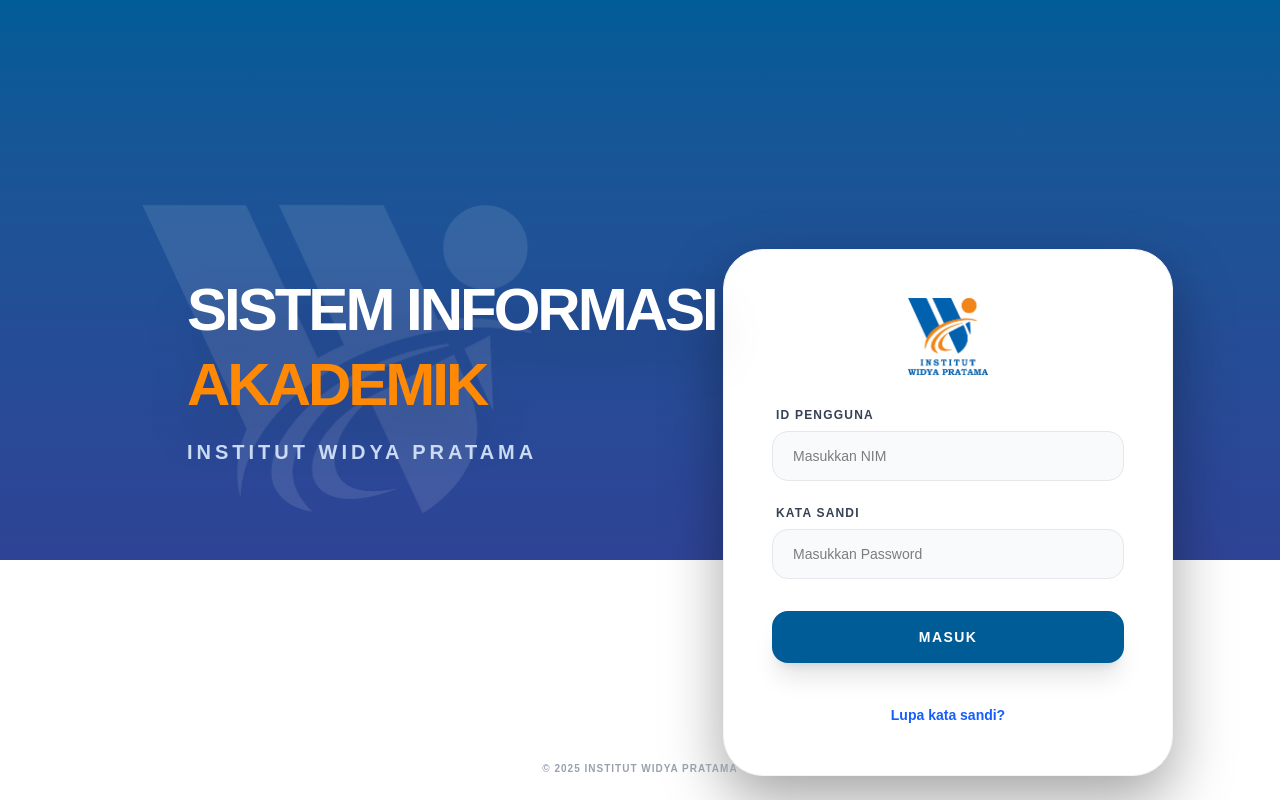
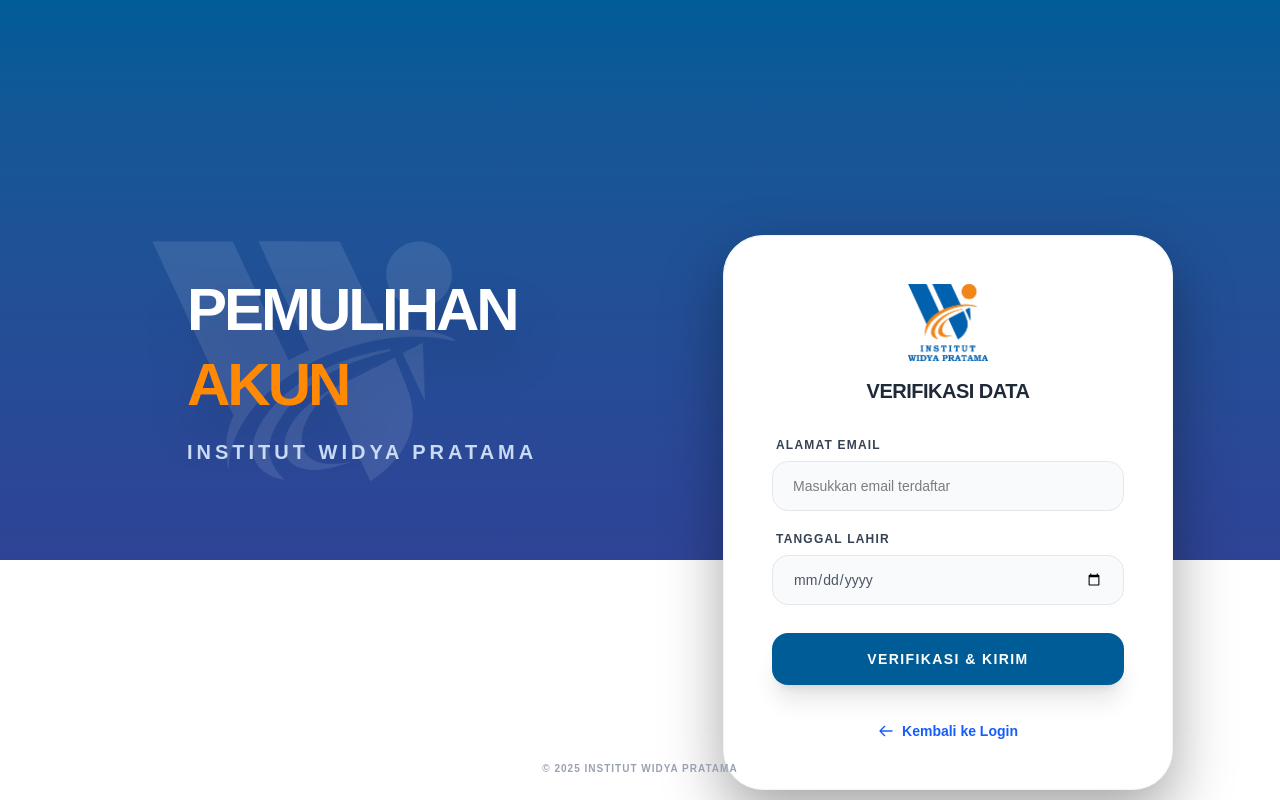
Before and after one commit to Troymoo17/siakad_skripsi, a React (Vite) app: page /lupa-sandi in a window 1280 px wide. Before the commit this address led to /. Built offline with nearby package versions, Linux system fonts and the light colour scheme; the HTML template or start-up script is replaced by a standard one.

Commit message:
add lupa sandi

```diff
--- a/src/App.jsx
+++ b/src/App.jsx
@@ -42,6 +42,7 @@ const App = () => {
     <Router>
       <Routes>
         <Route path="/" element={<LoginPage />} />
+          <Route path="lupa-sandi" element={<LupaSandiPage />} />
         <Route path="/dashboard" element={<DashboardLayout />}>
           <Route index element={<DashboardPage />} />
           <Route path="profile" element={<ProfilePage />} />
@@ -73,7 +74,6 @@ const App = () => {
           <Route path="registrasi/hotspot" element={<HotspotPage />} />
            <Route path="survei-kepuasan/fasilitas" element={<SurveiKepuasanFasilitasPage />} />
           <Route path="survei-kepuasan/skripsi" element={<SurveiKepuasanSkripsiPage />} />
-          <Route path="lupa-sandi" element={<LupaSandiPage />} />
           <Route path="yudisium" element={<YudisiumPage />} />
         </Route>
         <Route path="*" element={<Navigate to="/" />} />
--- a/src/pages/LupaSandi.jsx
+++ b/src/pages/LupaSandi.jsx
@@ -1,19 +1,20 @@
 import React, { useState } from 'react';
-import { useNavigate, NavLink } from 'react-router-dom';
+import { useNavigate, Link } from 'react-router-dom';
 import Swal from 'sweetalert2';
 import logo from '../assets/logo.png';
 import logoOnly from '../assets/logo_only.png';
 
 const LupaSandiPage = () => {
   const [email, setEmail] = useState('');
+  const [tglLahir, setTglLahir] = useState('');
   const navigate = useNavigate();
 
   const handleReset = (e) => {
     e.preventDefault();
     Swal.fire({
       icon: "success",
-      title: "Instruksi Terkirim",
-      text: "Silahkan cek email Anda untuk mengatur ulang kata sandi.",
+      title: "Verifikasi Berhasil",
+      text: "Instruksi pemulihan telah dikirim ke email Anda.",
       confirmButtonColor: "#005c97",
     }).then(() => {
       navigate('/');
@@ -28,8 +29,8 @@ const LupaSandiPage = () => {
 
       <div className="flex-1 flex flex-col md:flex-row items-center justify-center relative z-10 p-4 min-[350px]:p-6">
 
-        {/* Branding Section - Diturunkan agar tidak terlalu ke atas */}
-        <div className="w-full md:w-1/2 flex flex-col items-center md:items-start pt-12 min-[350px]:pt-16 md:pt-0 mb-4 md:mb-0 md:pl-12 lg:pl-20">
+        {/* Branding Section */}
+        <div className="w-full md:w-1/2 flex flex-col items-center md:items-start pt-16 min-[350px]:pt-20 md:pt-0 mb-4 md:mb-0 md:pl-12 lg:pl-20 transition-all duration-500">
           <div className="relative">
             <img
               src={logoOnly}
@@ -37,8 +38,8 @@ const LupaSandiPage = () => {
               className="absolute top-1/2 left-1/2 md:left-0 -translate-x-1/2 md:translate-x-[-10%] -translate-y-1/2 w-44 min-[350px]:w-56 sm:w-64 md:w-[450px] opacity-10 brightness-0 invert pointer-events-none"
             />
 
-            <div className="relative z-10 text-center md:text-left text-white">
-              <h1 className="font-black text-2xl min-[350px]:text-3xl sm:text-4xl md:text-5xl lg:text-6xl leading-tight tracking-tighter drop-shadow-2xl">
+            <div className="relative z-10 text-center md:text-left">
+              <h1 className="font-black text-2xl min-[350px]:text-3xl sm:text-4xl md:text-5xl lg:text-6xl text-white leading-tight tracking-tighter drop-shadow-2xl">
                 PEMULIHAN<br />
                 <span className="text-orange-400">AKUN</span>
               </h1>
@@ -49,43 +50,53 @@ const LupaSandiPage = () => {
           </div>
         </div>
 
-        {/* Card Reset Password - Posisi Turun menembus area putih */}
-        <div className="w-full max-w-[450px] md:w-[420px] lg:w-[480px] translate-y-20 min-[350px]:translate-y-24 md:translate-y-32 lg:translate-y-36">
+        {/* Card Reset Password  */}
+        <div className="w-full max-w-[450px] md:w-[420px] lg:w-[480px] translate-y-24 min-[350px]:translate-y-28 md:translate-y-32 lg:translate-y-36 transition-all duration-500">
           <div className="bg-white shadow-[0_25px_60px_rgba(0,0,0,0.35)] rounded-[2.5rem] p-7 min-[350px]:p-9 sm:p-12 border border-gray-100 mx-auto">
-            <div className="flex flex-col items-center mb-6">
-              <div className="bg-blue-50 p-4 rounded-full mb-4">
-                <img src={logo} alt="Logo IWP" className="w-12 min-[350px]:w-14" />
-              </div>
-              <h2 className="text-lg min-[350px]:text-xl font-black text-gray-800 uppercase tracking-tight">Lupa Kata Sandi?</h2>
-              <p className="text-[10px] min-[350px]:text-xs text-gray-500 text-center mt-2 font-medium px-4">
-                Masukkan email yang terdaftar untuk menerima instruksi pemulihan.
-              </p>
+            <div className="flex flex-col items-center mb-8">
+              <img src={logo} alt="Logo IWP" className="w-16 min-[350px]:w-20 mb-4" />
+              <h2 className="text-lg min-[350px]:text-xl font-black text-gray-800 uppercase tracking-tight">Verifikasi Data</h2>
             </div>
 
-            <form onSubmit={handleReset} className="space-y-4 md:space-y-6">
+            <form onSubmit={handleReset} className="space-y-4 md:space-y-5">
+              {/* Input Email */}
               <div>
                 <label className="block text-gray-700 text-[10px] min-[350px]:text-xs font-bold uppercase mb-2 tracking-widest ml-1">
                   Alamat Email
                 </label>
                 <input
                   type="email"
-                  placeholder="nama@mhs.widya-pratama.ac.id"
+                  placeholder="Masukkan email terdaftar"
                   value={email}
                   onChange={(e) => setEmail(e.target.value)}
-                  className="w-full px-5 py-3.5 border border-gray-200 rounded-2xl focus:outline-none focus:ring-2 focus:ring-blue-500 bg-gray-50 text-xs min-[350px]:text-sm transition-all"
+                  className="w-full px-5 py-3.5 border border-gray-200 rounded-2xl focus:outline-none focus:ring-2 focus:ring-blue-500 bg-gray-50 text-sm transition-all"
+                  required
+                />
+              </div>
+
+              {/* Input Tanggal Lahir - Baru */}
+              <div>
+                <label className="block text-gray-700 text-[10px] min-[350px]:text-xs font-bold uppercase mb-2 tracking-widest ml-1">
+                  Tanggal Lahir
+                </label>
+                <input
+                  type="date"
+                  value={tglLahir}
+                  onChange={(e) => setTglLahir(e.target.value)}
+                  className="w-full px-5 py-3.5 border border-gray-200 rounded-2xl focus:outline-none focus:ring-2 focus:ring-blue-500 bg-gray-50 text-sm transition-all text-gray-600"
                   required
                 />
               </div>
 
               <button
                 type="submit"
-                className="w-full bg-[#005c97] hover:bg-[#363795] text-white font-black py-4 rounded-2xl shadow-xl transition-all transform active:scale-95 uppercase tracking-widest text-xs sm:text-sm"
+                className="w-full bg-[#005c97] hover:bg-[#363795] text-white font-black py-4 rounded-2xl shadow-xl transition-all transform active:scale-95 uppercase tracking-widest text-xs sm:text-sm mt-2"
               >
-                Kirim Instruksi
+                Verifikasi & Kirim
               </button>
 
-              <div className="text-center pt-2">
-                <Link to="/" className="text-xs sm:text-sm font-bold text-gray-400 hover:text-blue-600 transition-all flex items-center justify-center gap-2">
+              <div className="text-center mt-4">
+                <Link to="/" className="text-xs sm:text-sm font-bold text-blue-600 hover:text-blue-800 transition-colors flex items-center justify-center gap-2">
                   <svg className="w-4 h-4" fill="none" stroke="currentColor" viewBox="0 0 24 24">
                     <path strokeLinecap="round" strokeLinejoin="round" strokeWidth="2" d="M10 19l-7-7m0 0l7-7m-7 7h18"/>
                   </svg>
@@ -98,7 +109,7 @@ const LupaSandiPage = () => {
       </div>
 
       {/* Footer */}
-      <div className="relative z-10 py-6 text-center mt-32 min-[350px]:mt-40 md:mt-0">
+      <div className="relative z-10 py-6 text-center mt-36 min-[350px]:mt-44 md:mt-0">
         <p className="text-[10px] font-bold text-gray-400 tracking-widest uppercase px-4">
           &copy; {new Date().getFullYear()} Institut Widya Pratama
         </p>
```
